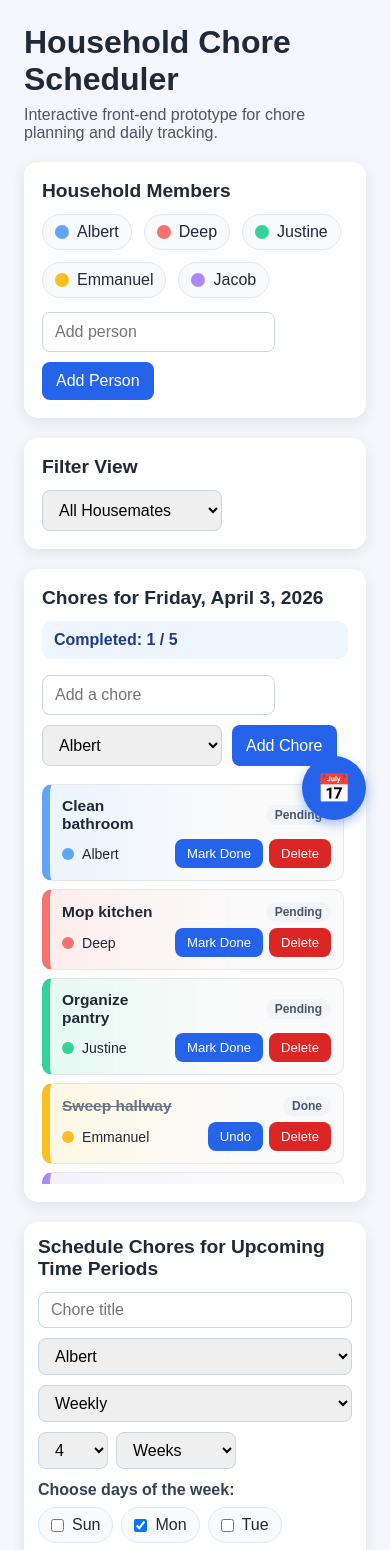
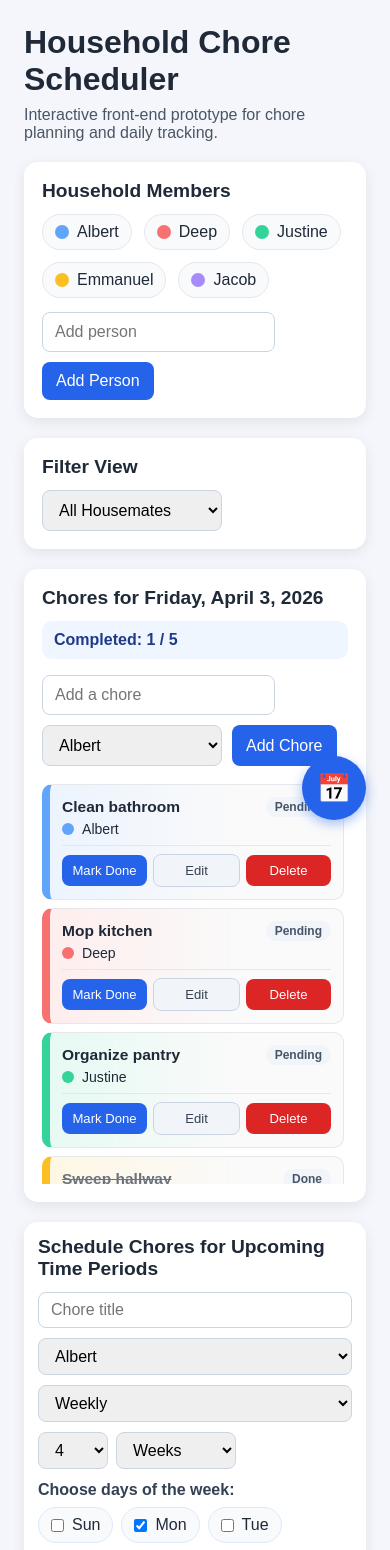
Before and after one commit to WencesJacobLorenzo/CECS-448-Project-2--Chore-Scheduler-Prototype, a React (Vite) app: page / in a window 390 px wide. Shown: the top 1550 px of the page. Built offline with nearby package versions, Linux system fonts and the light colour scheme.

Commit message:
Addededit and delete safety option. Fixed positioning of buttons.

```diff
--- a/src/components/ChoreScheduler.jsx
+++ b/src/components/ChoreScheduler.jsx
@@ -45,6 +45,8 @@ function ChoreScheduler() {
   const [bulkFrequency, setBulkFrequency] = useState("weekly");
   const [bulkDaysOfWeek, setBulkDaysOfWeek] = useState([1]);
   const [mobileCalendarOpen, setMobileCalendarOpen] = useState(false);
+  const [confirmDeleteId, setConfirmDeleteId] = useState(null);
+  const [editChore, setEditChore] = useState(null); // { id, title, assignedTo, date, originalDate }
 
   const calendarDays = useMemo(() => getCalendarDays(currentMonth), [currentMonth]);
 
@@ -173,11 +175,43 @@ function ChoreScheduler() {
     setBulkTimeUnit("weeks");
   }
 
+  function handleOpenEdit(chore) {
+    setEditChore({
+      id: chore.id,
+      title: chore.title,
+      assignedTo: chore.assignedTo,
+      date: selectedDate,
+      originalDate: selectedDate
+    });
+  }
+
+  function handleSaveEdit() {
+    if (!editChore.title.trim()) return;
+    setChoresByDate((prev) => {
+      const updated = { ...prev };
+      // Remove from original date
+      updated[editChore.originalDate] = (updated[editChore.originalDate] || []).filter(
+        (c) => c.id !== editChore.id
+      );
+      // Add to (possibly new) date with updated fields
+      const updatedChore = {
+        id: editChore.id,
+        title: editChore.title.trim(),
+        assignedTo: Number(editChore.assignedTo),
+        done: false
+      };
+      updated[editChore.date] = [...(updated[editChore.date] || []), updatedChore];
+      return updated;
+    });
+    setEditChore(null);
+  }
+
   function handleDeleteChore(choreId) {
     setChoresByDate((prev) => ({
       ...prev,
       [selectedDate]: (prev[selectedDate] || []).filter((chore) => chore.id !== choreId)
     }));
+    setConfirmDeleteId(null);
   }
 
   function handleToggleDone(choreId) {
@@ -222,6 +256,60 @@ function ChoreScheduler() {
 
   return (
     <div className="scheduler-page">
+      {editChore !== null && (
+        <div className="confirm-backdrop" onClick={() => setEditChore(null)}>
+          <div className="confirm-dialog edit-dialog" onClick={(e) => e.stopPropagation()}>
+            <p className="confirm-message">Edit Chore</p>
+
+            <div className="edit-form">
+              <label className="edit-label">Chore Name</label>
+              <input
+                className="edit-input"
+                type="text"
+                value={editChore.title}
+                onChange={(e) => setEditChore({ ...editChore, title: e.target.value })}
+              />
+
+              <label className="edit-label">Assigned To</label>
+              <select
+                className="edit-input"
+                value={editChore.assignedTo}
+                onChange={(e) => setEditChore({ ...editChore, assignedTo: e.target.value })}
+              >
+                {people.map((person) => (
+                  <option key={person.id} value={person.id}>{person.name}</option>
+                ))}
+              </select>
+
+              <label className="edit-label">Date</label>
+              <input
+                className="edit-input"
+                type="date"
+                value={editChore.date}
+                onChange={(e) => setEditChore({ ...editChore, date: e.target.value })}
+              />
+            </div>
+
+            <div className="confirm-actions">
+              <button onClick={() => setEditChore(null)}>Cancel</button>
+              <button className="save-btn" onClick={handleSaveEdit}>Save</button>
+            </div>
+          </div>
+        </div>
+      )}
+
+      {confirmDeleteId !== null && (
+        <div className="confirm-backdrop" onClick={() => setConfirmDeleteId(null)}>
+          <div className="confirm-dialog" onClick={(e) => e.stopPropagation()}>
+            <p className="confirm-message">Delete this chore?</p>
+            <p className="confirm-subtext">This action cannot be undone.</p>
+            <div className="confirm-actions">
+              <button onClick={() => setConfirmDeleteId(null)}>Cancel</button>
+              <button className="delete-btn" onClick={() => handleDeleteChore(confirmDeleteId)}>Delete</button>
+            </div>
+          </div>
+        </div>
+      )}
       <header className="page-header">
         <h1>Household Chore Scheduler</h1>
         <p>Interactive front-end prototype for chore planning and daily tracking.</p>
@@ -366,7 +454,7 @@ function ChoreScheduler() {
             <div className="chore-chart">
               <div className="chart-header">
                 <span>Task</span>
-                <span>Assigned To</span>
+                <span>Assigned</span>
                 <span>Status</span>
                 <span>Actions</span>
               </div>
@@ -388,15 +476,21 @@ function ChoreScheduler() {
                         {getPersonName(chore.assignedTo)}
                       </span>
 
-                      <span>{chore.done ? "Done" : "Pending"}</span>
+                      <span className="chore-status">{chore.done ? "Done" : "Pending"}</span>
 
                       <div className="row-actions">
                         <button onClick={() => handleToggleDone(chore.id)}>
                           {chore.done ? "Undo" : "Mark Done"}
                         </button>
                         <button
+                          className="edit-btn"
+                          onClick={() => handleOpenEdit(chore)}
+                        >
+                          Edit
+                        </button>
+                        <button
                           className="delete-btn"
-                          onClick={() => handleDeleteChore(chore.id)}
+                          onClick={() => setConfirmDeleteId(chore.id)}
                         >
                           Delete
                         </button>
--- a/src/styles/choreScheduler.css
+++ b/src/styles/choreScheduler.css
@@ -94,14 +94,24 @@ select {
 }
 
 .inline-form button,
-.calendar-header button,
-.row-actions button {
+.calendar-header button {
   padding: 10px 14px;
   border: none;
   border-radius: 8px;
   cursor: pointer;
   background: #2563eb;
   color: white;
+}
+
+.row-actions button {
+  padding: 7px 10px;
+  border: none;
+  border-radius: 8px;
+  cursor: pointer;
+  background: #2563eb;
+  color: white;
+  font-size: 0.82rem;
+  white-space: nowrap;
 }
 
 .inline-form button:hover,
@@ -408,9 +418,10 @@ select {
 .chart-header,
 .chart-row {
   display: grid;
-  grid-template-columns: 2fr 1.3fr 1fr 1.6fr;
-  gap: 12px;
+  grid-template-columns: 2fr 1fr 0.7fr minmax(160px, 190px);
+  gap: 10px;
   align-items: center;
+  min-width: 0;
 }
 
 .chart-header {
@@ -418,17 +429,22 @@ select {
   padding: 10px 12px;
   background: #eff6ff;
   border-radius: 10px;
-  position: sticky;
-  top: 0;
-  z-index: 2;
+}
+
+.chart-header span {
+  white-space: nowrap;
+  overflow: hidden;
+  text-overflow: ellipsis;
 }
 
 .chart-row {
-  padding: 8px 12px;
+  padding: 10px 12px;
   border: 1px solid #e5e7eb;
   border-left-width: 8px;
   border-radius: 10px;
   background: #fafafa;
+  min-height: 52px;
+  flex-shrink: 0;
 }
 
 .assigned-person {
@@ -448,8 +464,10 @@ select {
 
 .row-actions {
   display: flex;
-  gap: 8px;
-  flex-wrap: wrap;
+  flex-direction: row;
+  gap: 6px;
+  flex-wrap: nowrap;
+  align-items: center;
 }
 
 .delete-btn {
@@ -564,65 +582,66 @@ select {
   }
 }
 
-@media (max-width: 700px) {
+@media (max-width: 900px) {
   /* Hide the table header — cards are self-explanatory on mobile */
   .chart-header {
     display: none;
   }
 
-  /* Redesign each chore row as a 2-column card:
-     top-left: task name | top-right: status badge
-     bottom-left: assigned person | bottom-right: action buttons */
+  /* Each chore row: flex card, DOM order is already correct:
+     title → status → person → actions */
   .chart-row {
-    display: grid;
-    grid-template-columns: 1fr auto;
-    grid-template-rows: auto auto;
-    grid-template-areas:
-      "title  status"
-      "person actions";
-    gap: 6px 10px;
+    display: flex !important;
+    flex-wrap: wrap;
+    align-items: center;
+    gap: 4px 8px;
     padding: 12px;
   }
 
-  .chart-row > span:nth-child(1) {
-    grid-area: title;
+  /* Title — line 1 left, grows */
+  .chart-row > span:first-child {
+    flex: 1 1 auto;
+    order: 1;
     font-weight: 600;
     font-size: 0.97rem;
-    align-self: center;
+    min-width: 0;
   }
 
+  /* Status — line 1 right, pill (reordered visually to follow title) */
+  .chart-row > .chore-status {
+    flex: 0 0 auto;
+    order: 2;
+    font-size: 0.75rem;
+    font-weight: 600;
+    color: #475569;
+    background: #f1f5f9;
+    padding: 3px 9px;
+    border-radius: 999px;
+    white-space: nowrap;
+  }
+
+  /* Person — line 2, full width */
   .chart-row > span.assigned-person {
-    grid-area: person;
-    align-self: center;
+    flex: 0 0 100%;
+    order: 3;
     font-size: 0.88rem;
   }
 
-  /* Status span — shown as a small pill badge */
-  .chart-row > span:nth-child(3) {
-    grid-area: status;
-    justify-self: end;
-    align-self: center;
-    font-size: 0.75rem;
-    font-weight: 600;
-    padding: 3px 9px;
-    border-radius: 999px;
-    background: #f1f5f9;
-    color: #475569;
-    white-space: nowrap;
+  /* Actions — line 3, full width with divider */
+  .chart-row > div.row-actions {
+    flex: 0 0 100%;
+    order: 4;
+    border-top: 1px solid #e5e7eb;
+    padding-top: 8px;
+    margin-top: 4px;
+    gap: 6px;
   }
 
-  .chart-row > div.row-actions {
-    grid-area: actions;
-    justify-self: end;
-    align-self: center;
-    display: flex;
-    gap: 6px;
-    flex-wrap: nowrap;
-  }
-
-  .row-actions button {
-    padding: 7px 12px;
+  .chart-row > div.row-actions button {
+    flex: 1;
+    padding: 8px 6px;
     font-size: 0.82rem;
+    text-align: center;
   }
 
   .calendar-day {
@@ -795,6 +814,139 @@ select {
   min-width: unset;
 }
 
+
+/* ===== DELETE CONFIRMATION POPUP ===== */
+.confirm-backdrop {
+  position: fixed;
+  inset: 0;
+  background: rgba(0, 0, 0, 0.45);
+  z-index: 2000;
+  display: flex;
+  align-items: center;
+  justify-content: center;
+  animation: fadeIn 0.2s ease;
+}
+
+.confirm-dialog {
+  background: white;
+  border-radius: 14px;
+  padding: 28px 24px 20px;
+  width: 300px;
+  max-width: 90vw;
+  box-shadow: 0 12px 40px rgba(0, 0, 0, 0.2);
+  animation: floatUp 0.25s ease;
+  text-align: center;
+}
+
+@keyframes floatUp {
+  from { opacity: 0; transform: translateY(16px); }
+  to   { opacity: 1; transform: translateY(0); }
+}
+
+.confirm-message {
+  margin: 0 0 6px;
+  font-size: 1.1rem;
+  font-weight: 700;
+  color: #1e293b;
+}
+
+.confirm-subtext {
+  margin: 0 0 20px;
+  font-size: 0.875rem;
+  color: #64748b;
+}
+
+.confirm-actions {
+  display: flex;
+  gap: 10px;
+  justify-content: center;
+}
+
+.confirm-actions button {
+  flex: 1;
+  padding: 10px 0;
+  border: none;
+  border-radius: 8px;
+  font-size: 0.95rem;
+  font-weight: 600;
+  cursor: pointer;
+  background: #f1f5f9;
+  color: #374151;
+}
+
+.confirm-actions button:hover {
+  background: #e2e8f0;
+}
+
+.confirm-actions .delete-btn {
+  background: #dc2626;
+  color: white;
+}
+
+.confirm-actions .delete-btn:hover {
+  background: #b91c1c;
+  opacity: 1;
+}
+
+.confirm-actions .save-btn {
+  background: #2563eb;
+  color: white;
+}
+
+.confirm-actions .save-btn:hover {
+  background: #1d4ed8;
+  opacity: 1;
+}
+
+/* ===== EDIT DIALOG ===== */
+.edit-dialog {
+  width: 360px;
+  text-align: left;
+}
+
+.edit-form {
+  display: flex;
+  flex-direction: column;
+  gap: 6px;
+  margin-bottom: 20px;
+}
+
+.edit-label {
+  font-size: 0.8rem;
+  font-weight: 600;
+  color: #64748b;
+  text-transform: uppercase;
+  letter-spacing: 0.04em;
+  margin-top: 6px;
+}
+
+.edit-input {
+  padding: 9px 12px;
+  border: 1px solid #cbd5e1;
+  border-radius: 8px;
+  font: inherit;
+  font-size: 0.95rem;
+  width: 100%;
+  box-sizing: border-box;
+}
+
+.edit-input:focus {
+  outline: none;
+  border-color: #2563eb;
+  box-shadow: 0 0 0 3px rgba(37, 99, 235, 0.12);
+}
+
+/* ===== EDIT BUTTON ===== */
+.edit-btn {
+  background: #f1f5f9 !important;
+  color: #374151 !important;
+  border: 1px solid #cbd5e1 !important;
+}
+
+.edit-btn:hover {
+  background: #e2e8f0 !important;
+}
+
 .chore-chart::-webkit-scrollbar {
   width: 8px;
 }
```
